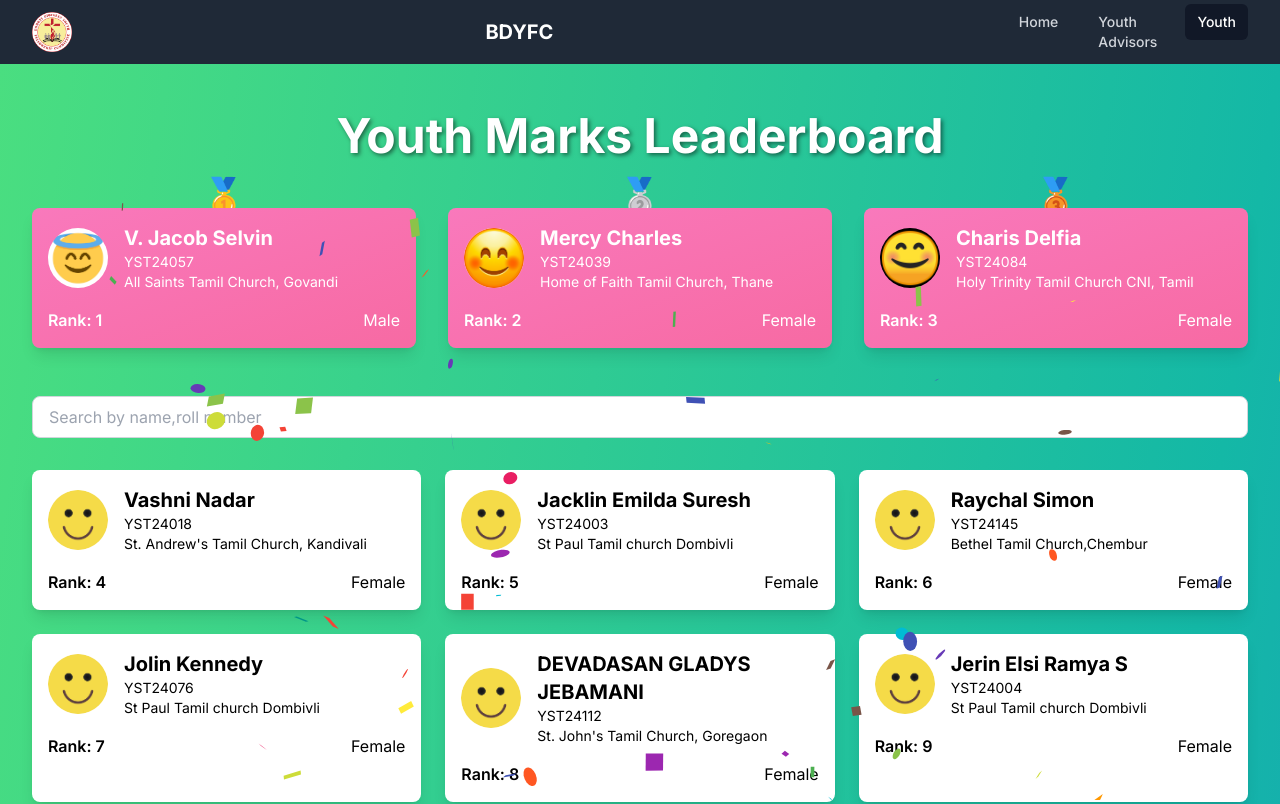
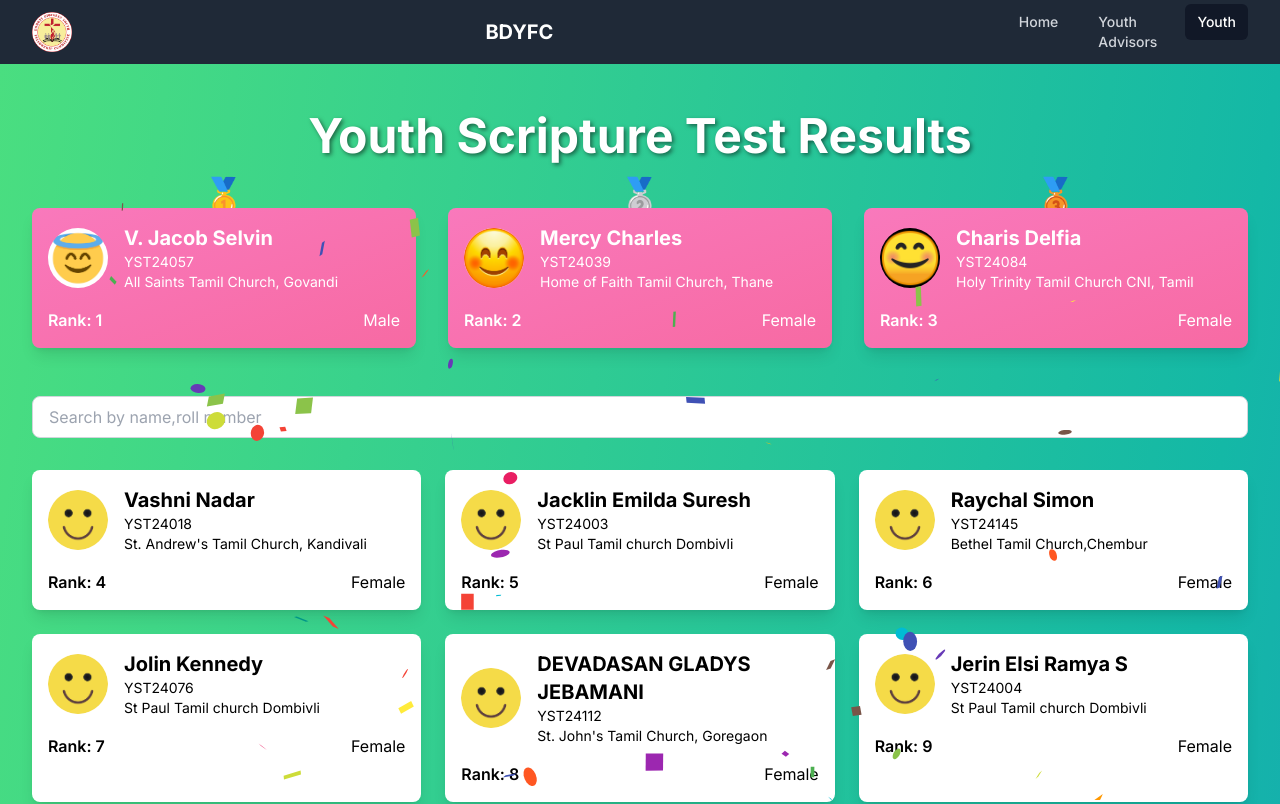
Before and after one commit to MetaSonic001/leaderboard-app, a Next.js app: page /category-b in a window 1280 px wide. Shown: the top 804 px of the page. Built offline with nearby package versions, Linux system fonts and the light colour scheme.

Commit message:
title changes

```diff
--- a/src/app/category-a/page.tsx
+++ b/src/app/category-a/page.tsx
@@ -9,6 +9,9 @@ const CategoryAPage: React.FC = () => {
   return (
     <div className="min-h-screen py-12 px-4 sm:px-6 lg:px-8 bg-gradient-to-br from-blue-400 via-indigo-500 to-purple-600">
       <ConfettiBackground />
+      <h2 className="text-5xl font-bold mb-12 text-center text-white shadow-text">
+      Youth Advisors Scripture Test Results
+      </h2>
       <div className="max-w-7xl mx-auto">
         <CategoryLeaderboard categoryData={categoryAData} />
       </div>
--- a/src/app/category-b/page.tsx
+++ b/src/app/category-b/page.tsx
@@ -9,7 +9,11 @@ const CategoryBPage: React.FC = () => {
   return (
     <div className="min-h-screen py-12 px-4 sm:px-6 lg:px-8 bg-gradient-to-br from-green-400 via-teal-500 to-blue-600">
       <ConfettiBackground />
+      <h2 className="text-5xl font-bold mb-12 text-center text-white shadow-text">
+      Youth Scripture Test Results
+      </h2>
       <div className="max-w-7xl mx-auto">
+
         <CategoryLeaderboard categoryData={categoryBData} />
       </div>
     </div>
--- a/src/components/CategoryLeaderboard.tsx
+++ b/src/components/CategoryLeaderboard.tsx
@@ -13,9 +13,9 @@ const CategoryLeaderboard: React.FC<CategoryLeaderboardProps> = ({ categoryData
 
   return (
     <div className="mb-16">
-      <h2 className="text-5xl font-bold mb-12 text-center text-white shadow-text">
+      {/* <h2 className="text-5xl font-bold mb-12 text-center text-white shadow-text">
         {categoryData.categoryName} Leaderboard
-      </h2>
+      </h2> */}
       <TopWinners winners={topWinners} />
       <ParticipantList participants={otherParticipants} />
     </div>
```
